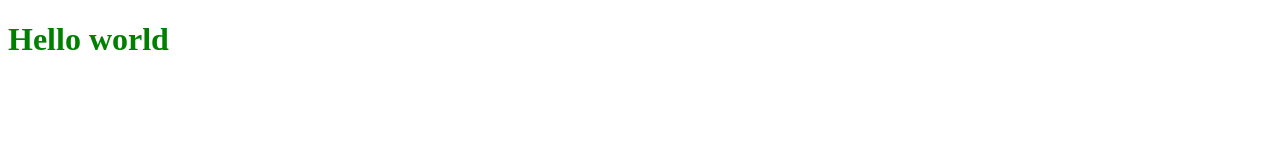
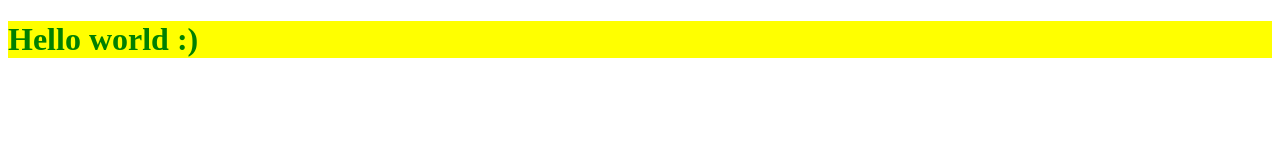
Before and after one commit to hbnt30/projet-devfont-hbonnet, a website built with Parcel: page src/index.html in a window 1280 px wide. Built offline with nearby package versions, Linux system fonts and the light colour scheme.

Commit message:
[css] add background to header

```diff
--- a/src/index.html
+++ b/src/index.html
@@ -8,7 +8,7 @@
   </head>
   <body>
     <header>
-      <h1>Hello world</h1>
+      <h1>Hello world :)</h1>
     </header>
   </body>
 </html>
--- a/src/styles/style.scss
+++ b/src/styles/style.scss
@@ -1,6 +1,8 @@
 header {
   h1 {
     color: red;
+
+    background-color: yellow;
   }
   @media (min-width: 600px) {
     h1 {
```
